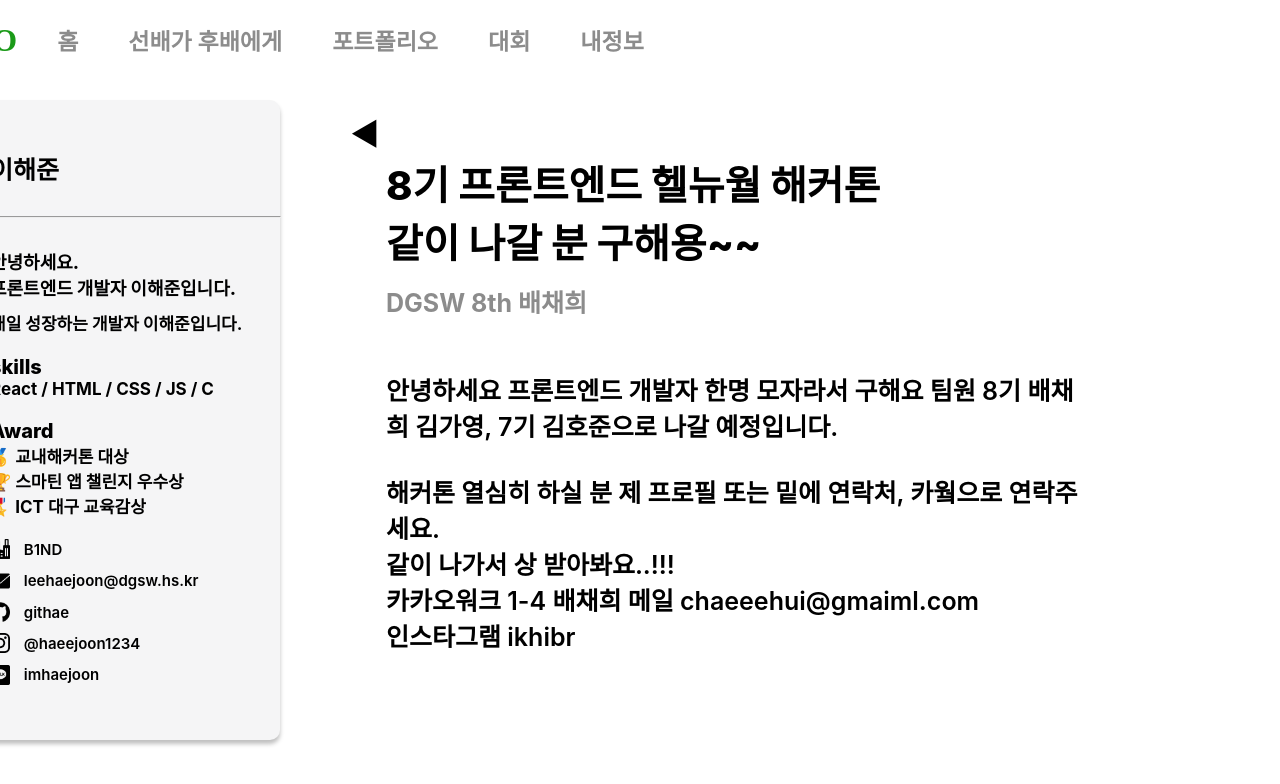
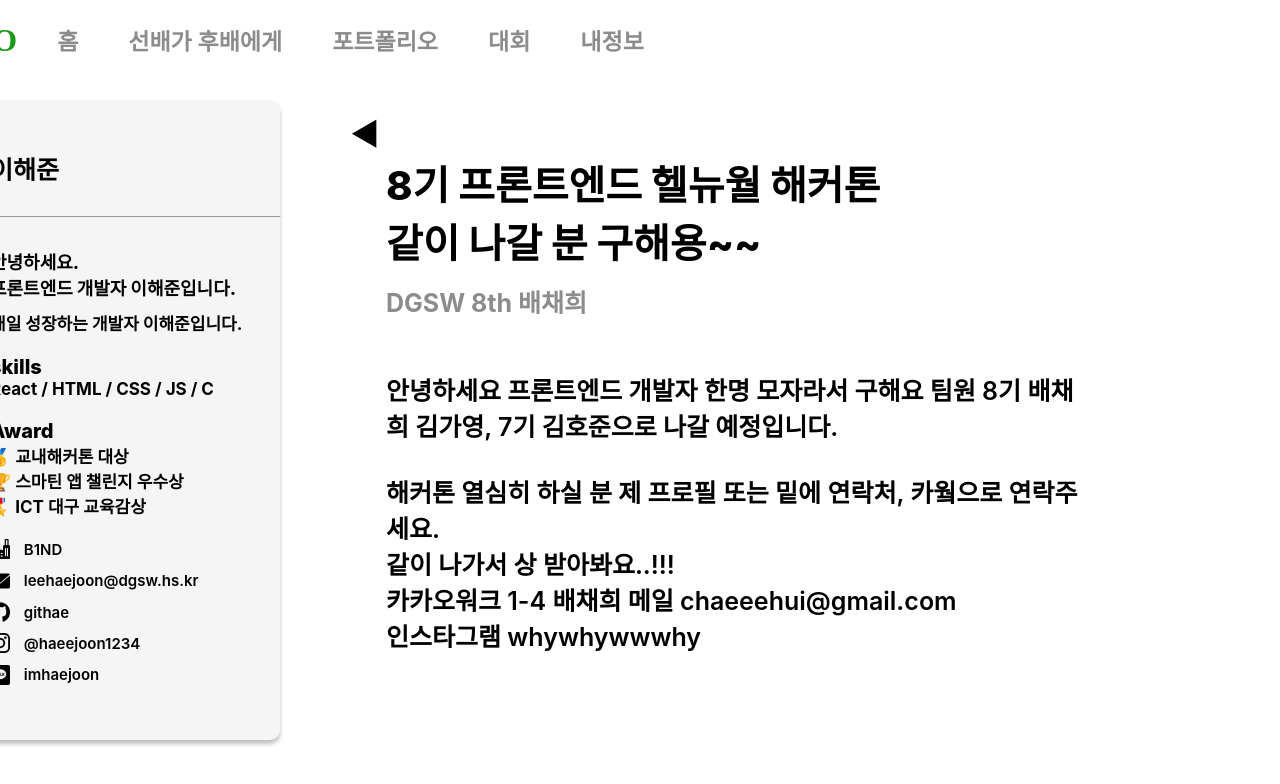
Before and after one commit to Sopo2023/SOPO_FRONTLAST, a React (Create React App) app in the folder SOPOLAST/: page /CompetitionSub in a window 1280 px wide. Shown: the top 784 px of the page. Built offline with nearby package versions, Linux system fonts and the light colour scheme.

Commit message:
⚡ ::	competition sub

```diff
--- a/SOPOLAST/src/Components/compsub/cometitionsub.css
+++ b/SOPOLAST/src/Components/compsub/cometitionsub.css
@@ -54,3 +54,8 @@
     font-size: 30px;
     cursor: pointer;
   }
+
+  .mailComp{
+    text-decoration: none;
+    color: #000;
+  }
--- a/SOPOLAST/src/Components/compsub/competitionsub.js
+++ b/SOPOLAST/src/Components/compsub/competitionsub.js
@@ -24,8 +24,8 @@ let goBack = () => {
            <br />
            해커톤 열심히 하실 분 제 프로필 또는 밑에 연락처, 카웤으로 연락주세요. <br />
            같이 나가서 상 받아봐요..!!!  <br />
-           카카오워크 1-4 배채희 메일 chaeeehui@gmaiml.com  <br />
-           인스타그램 ikhibr
+           카카오워크 1-4 배채희 메일 <a href='mailto:chaeeehui@gmail.com' className='mailComp'> chaeeehui@gmail.com </a>  <br />
+           인스타그램 <a href='https://www.instagram.com/whywhywwwhy/' className='mailComp'> whywhywwwhy </a>
 </div>
         </div>
         </div>
```
